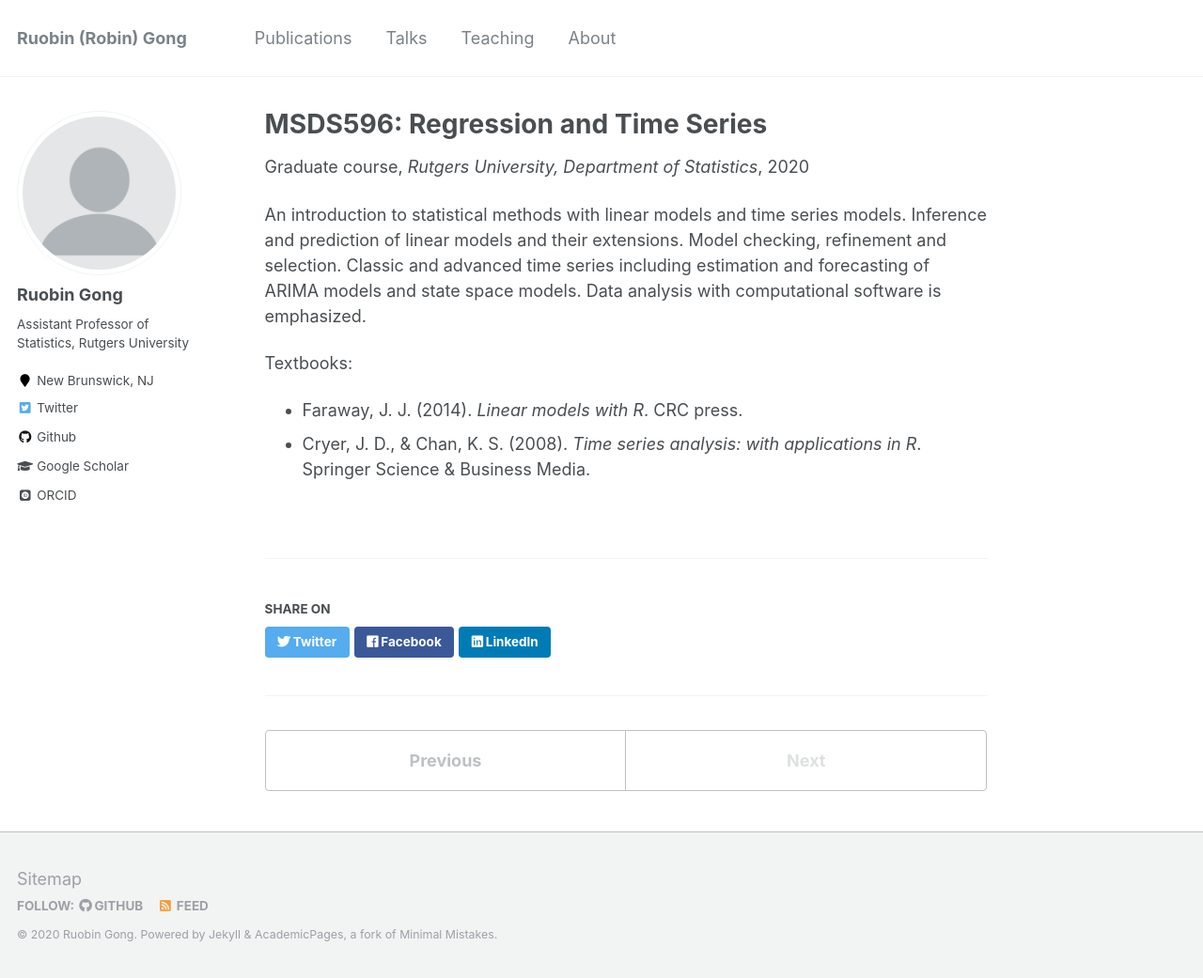
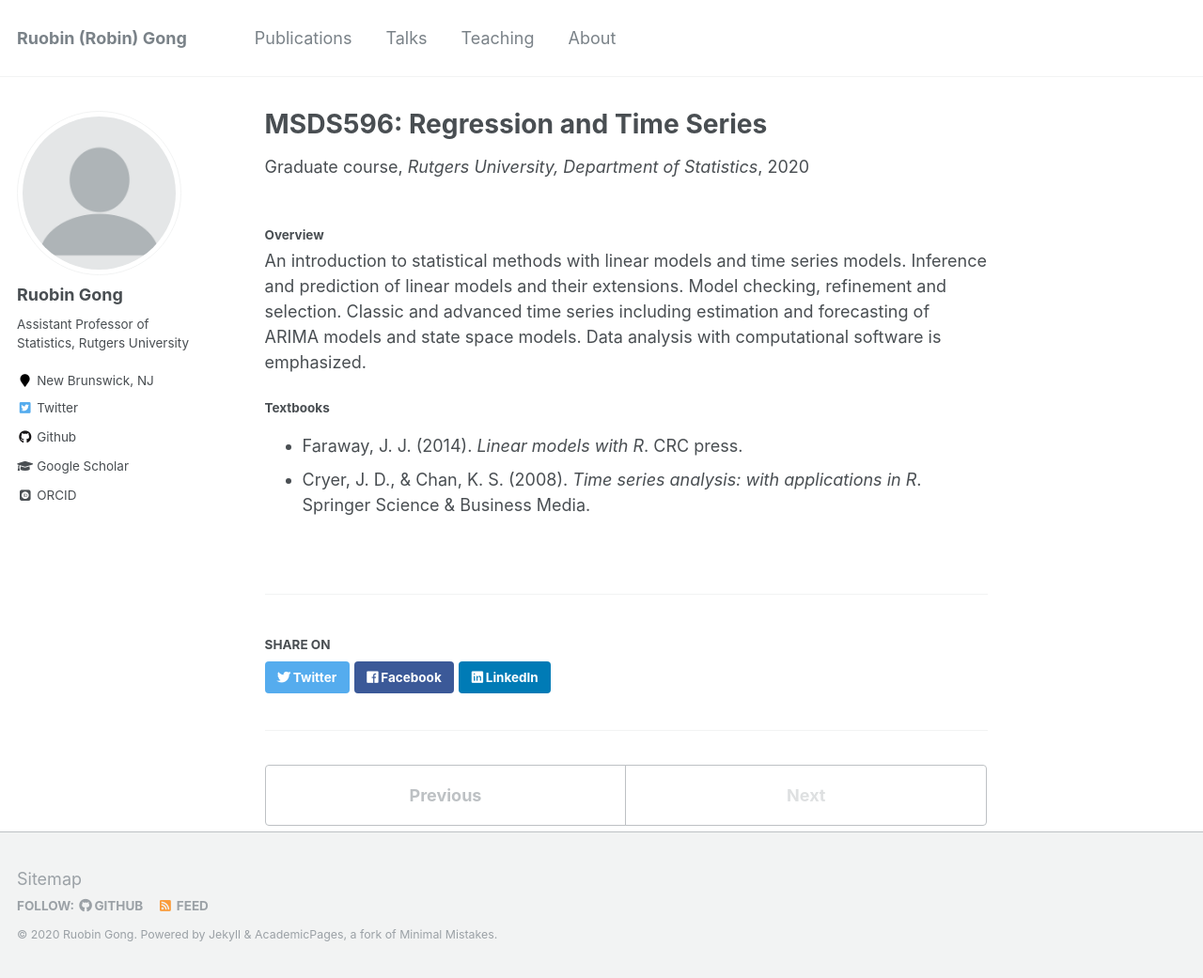
Before and after one commit to RuobinGong/RuobinGong.github.io, a Jekyll site: the page built from _teaching/msds596.md, in a window 1280 px wide and 1041 px high. Shown: the whole window at 94% size. Built offline with Jekyll 4.4.1, drawn with Linux system fonts in a browser that asks for light colours; some web fonts are replaced.

Commit message:
Update msds596.md

```diff
--- a/_teaching/msds596.md
+++ b/_teaching/msds596.md
@@ -8,9 +8,11 @@ date: 2020-09-01
 location: "New Brunswick, NJ, USA"
 ---
 
+##### Overview
 
 An introduction to statistical methods with linear models and time series models. Inference and prediction of linear models and their extensions. Model checking, refinement and selection. Classic and advanced time series including estimation and forecasting of ARIMA models and state space models. Data analysis with computational software is emphasized.
 
-Textbooks:
+##### Textbooks
+
 * Faraway, J. J. (2014). *Linear models with R*. CRC press.
 * Cryer, J. D., & Chan, K. S. (2008). *Time series analysis: with applications in R*. Springer Science & Business Media.
```
